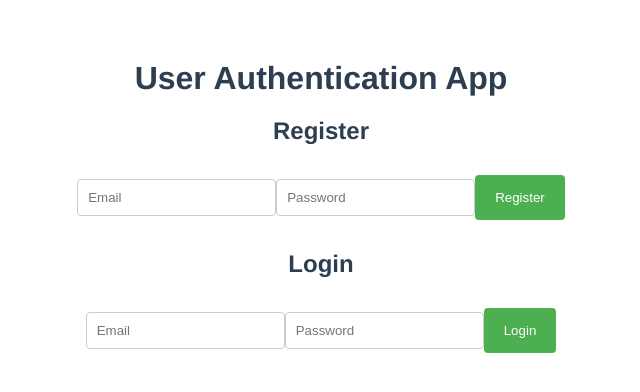
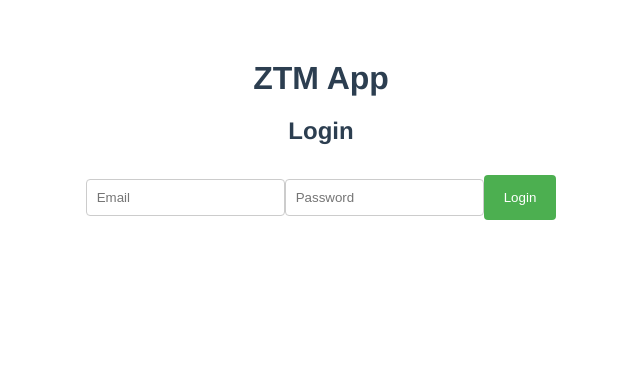
Before and after one commit to filip-szweda/ztm-app, a Vue app in the folder frontend/: page /login in a window 1280 px wide. Shown: the top 392 px of the page, without its empty margins (319-959 px from the left). Built offline with nearby package versions, Linux system fonts and the light colour scheme.

Commit message:
Working routing and multicomponent

```diff
--- a/frontend/src/App.vue
+++ b/frontend/src/App.vue
@@ -1,26 +1,17 @@
 <template>
   <div id="app">
-    <h1>User Authentication App</h1>
-    <Register />
-    <Login />
+    <h1>ZTM App</h1>
+    <router-view></router-view>
   </div>
 </template>
 
 <script>
-import Register from './components/RegisterUser.vue';
-import Login from './components/LoginUser.vue';
-
   export default {
-  name: 'App',
-  components: {
-    Register,
-    Login
-  }
+    name: 'App'
   }
 </script>
 
 <style>
-/* Add some basic styling */
     #app {
         font-family: Avenir, Helvetica, Arial, sans-serif;
         -webkit-font-smoothing: antialiased;
--- /dev/null
+++ b/frontend/src/components/HomePage.vue
@@ -0,0 +1,19 @@
+<template>
+    <div>
+        <Register />
+        <Login />
+    </div>
+</template>
+
+<script>
+    import Register from './RegisterUser.vue';
+    import Login from './LoginUser.vue';
+
+    export default {
+        name: 'HomePage',
+        components: {
+            Register,
+            Login
+        }
+    };
+</script>
--- a/frontend/src/components/StopsTables.vue
+++ b/frontend/src/components/StopsTables.vue
@@ -1,4 +1,5 @@
 <template>
+  <h1>Stops Tables</h1>
   <vue-good-table
     :columns="columns"
     :rows="rows"
--- a/frontend/src/main.js
+++ b/frontend/src/main.js
@@ -1,4 +1,5 @@
 import { createApp } from 'vue'
 import App from './App.vue'
+import router from './router/index.js'
 
-createApp(App).mount('#app')
+createApp(App).use(router).mount('#app')
--- a/frontend/src/router/index.js
+++ b/frontend/src/router/index.js
@@ -2,13 +2,15 @@ import { createRouter, createWebHistory } from 'vue-router'
 import Register from '../components/RegisterUser.vue';
 import Login from '../components/LoginUser.vue';
 import StopsTables from '../components/StopsTables.vue';
+import HomePage from '../components/HomePage.vue';
 
 const router = createRouter({
 history: createWebHistory(),
     routes: [
         { path: '/login', component: Login },
         { path: '/register', component: Register },
-        { path: '/stops', component: StopsTables }
+        { path: '/stops', component: StopsTables },
+        { path: '/', component: HomePage }
     ]
 })
 
```
Also changed, not shown: frontend/src/components/LoginUser.vue (indentation only), frontend/src/components/RegisterUser.vue (indentation only). Lines whose indentation alone changed are shown as unchanged.
